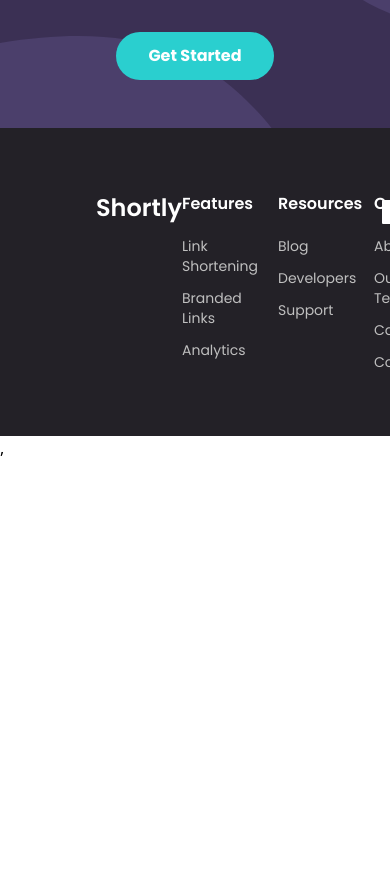
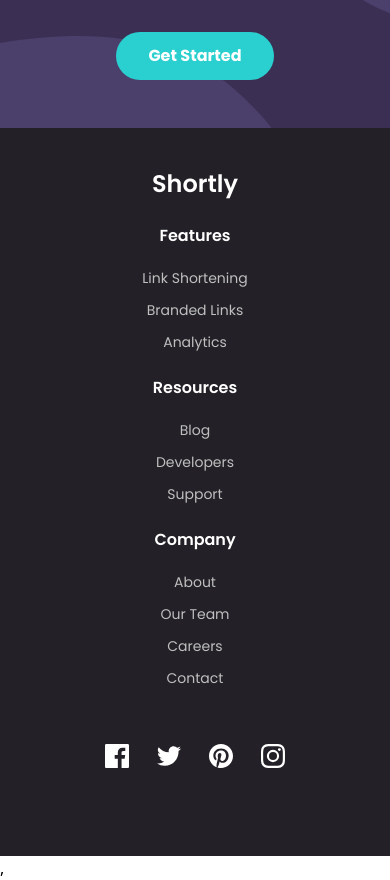
Before and after one commit to irishmicoletcando/url-shortener, a React (Vite) app: page / in a window 390 px wide. Shown: the part 2238-3118 px from the top of the page. Before the commit the page ends 2698 px from the top, so only its background shows below. Built offline with nearby package versions, Linux system fonts and the light colour scheme.

Commit message:
refactor: Responsiveness of footer

```diff
--- a/src/components/Footer.tsx
+++ b/src/components/Footer.tsx
@@ -1,52 +1,36 @@
-import FooterLinks from "./FooterLinks"
-import facebook from "../assets/icon-facebook.svg"
-import twitter from "../assets/icon-twitter.svg"
-import pinterest from "../assets/icon-pinterest.svg"
-import instagram from "../assets/icon-instagram.svg"
+import FooterLinks from "./FooterLinks";
+import facebook from "../assets/icon-facebook.svg";
+import twitter from "../assets/icon-twitter.svg";
+import pinterest from "../assets/icon-pinterest.svg";
+import instagram from "../assets/icon-instagram.svg";
 
 const Footer = () => {
   return (
-    <div className="bg-very-dark-violet flex justify-between px-24 py-16">
-      <p className="text-white font-semibold text-2xl">Shortly</p>
+    <div className="bg-very-dark-violet flex flex-col items-center sm:items-start sm:flex-row flex-wrap justify-center sm:justify-between px-6 sm:px-12 md:px-24 py-10 sm:py-16 text-center sm:text-left w-full">
+      <p className="text-white font-semibold text-2xl md:text-4xl mb-6 lg:mb-6">Shortly</p>
 
-      <div className="grid grid-cols-3 gap-x-24">
+      <div className="grid grid-cols-1 sm:grid-cols-3 gap-6 sm:gap-x-12 md:gap-x-24 mb-6 sm:mb-0 max-w-6xl text-center sm:text-left">
         <FooterLinks heading="Features" firstUrl="Link Shortening" secondUrl="Branded Links" thirdUrl="Analytics" />
         <FooterLinks heading="Resources" firstUrl="Blog" secondUrl="Developers" thirdUrl="Support" />
         <FooterLinks heading="Company" firstUrl="About" secondUrl="Our Team" thirdUrl="Careers" fourthUrl="Contact" />
       </div>
 
-      <div className="flex flex-row space-x-3">
-        <a
-          href="facebook.com"
-          className="flex items-center justify-center w-10 h-10 rounded-full hover:bg-cyan hover:cursor-pointer"
-        >
+      <div className="flex flex-row space-x-3 mt-6 mb-10 sm:mb-0 sm:mt-0 justify-center sm:justify-start">
+        <a href="#" className="flex items-center justify-center w-10 h-10 rounded-full hover:bg-cyan hover:cursor-pointer">
           <img src={facebook} alt="Facebook Logo" />
         </a>
-
-        <a
-          href="twitter.com"
-          className="flex items-center justify-center w-10 h-10 rounded-full hover:bg-cyan hover:cursor-pointer"
-        >
+        <a href="#" className="flex items-center justify-center w-10 h-10 rounded-full hover:bg-cyan hover:cursor-pointer">
           <img src={twitter} alt="Twitter Logo" />
         </a>
-
-        <a
-          href="pinterest.com"
-          className="flex items-center justify-center w-10 h-10 rounded-full hover:bg-cyan hover:cursor-pointer"
-        >
+        <a href="#" className="flex items-center justify-center w-10 h-10 rounded-full hover:bg-cyan hover:cursor-pointer">
           <img src={pinterest} alt="Pinterest Logo" />
         </a>
-
-        <a
-          href="instagram.com"
-          className="flex items-center justify-center w-10 h-10 rounded-full hover:bg-cyan hover:cursor-pointer"
-        >
+        <a href="#" className="flex items-center justify-center w-10 h-10 rounded-full hover:bg-cyan hover:cursor-pointer">
           <img src={instagram} alt="Instagram Logo" />
         </a>
       </div>
+    </div>
+  );
+};
 
-    </div>
-  )
-}
-
-export default Footer
+export default Footer;
--- a/src/components/FooterLinks.tsx
+++ b/src/components/FooterLinks.tsx
@@ -6,18 +6,18 @@ interface Props {
   fourthUrl?: string;
 }
 
-const FooterLinks: React.FC<Props> = ({heading, firstUrl, secondUrl, thirdUrl, fourthUrl}) => {
+const FooterLinks: React.FC<Props> = ({ heading, firstUrl, secondUrl, thirdUrl, fourthUrl }) => {
   return (
-    <div className="space-y-5">
+    <div className="space-y-5 text-center sm:text-left">
       <p className="text-white font-semibold">{heading}</p>
       <ul className="space-y-3">
-        <li className="text-gray hover:text-cyan hover:cursor-pointer text-sm"><a>{firstUrl}</a></li>
-        <li className="text-gray hover:text-cyan hover:cursor-pointer text-sm"><a>{secondUrl}</a></li>
-        <li className="text-gray hover:text-cyan hover:cursor-pointer text-sm"><a>{thirdUrl}</a></li>
-        <li className="text-gray hover:text-cyan hover:cursor-pointer text-sm"><a>{fourthUrl}</a></li>
+        <li className="text-gray hover:text-cyan hover:cursor-pointer text-sm"><a href="#">{firstUrl}</a></li>
+        <li className="text-gray hover:text-cyan hover:cursor-pointer text-sm"><a href="#">{secondUrl}</a></li>
+        <li className="text-gray hover:text-cyan hover:cursor-pointer text-sm"><a href="#">{thirdUrl}</a></li>
+        {fourthUrl && <li className="text-gray hover:text-cyan hover:cursor-pointer text-sm"><a href="#">{fourthUrl}</a></li>}
       </ul>
     </div>
-  )
-}
+  );
+};
 
-export default FooterLinks
+export default FooterLinks;
```
